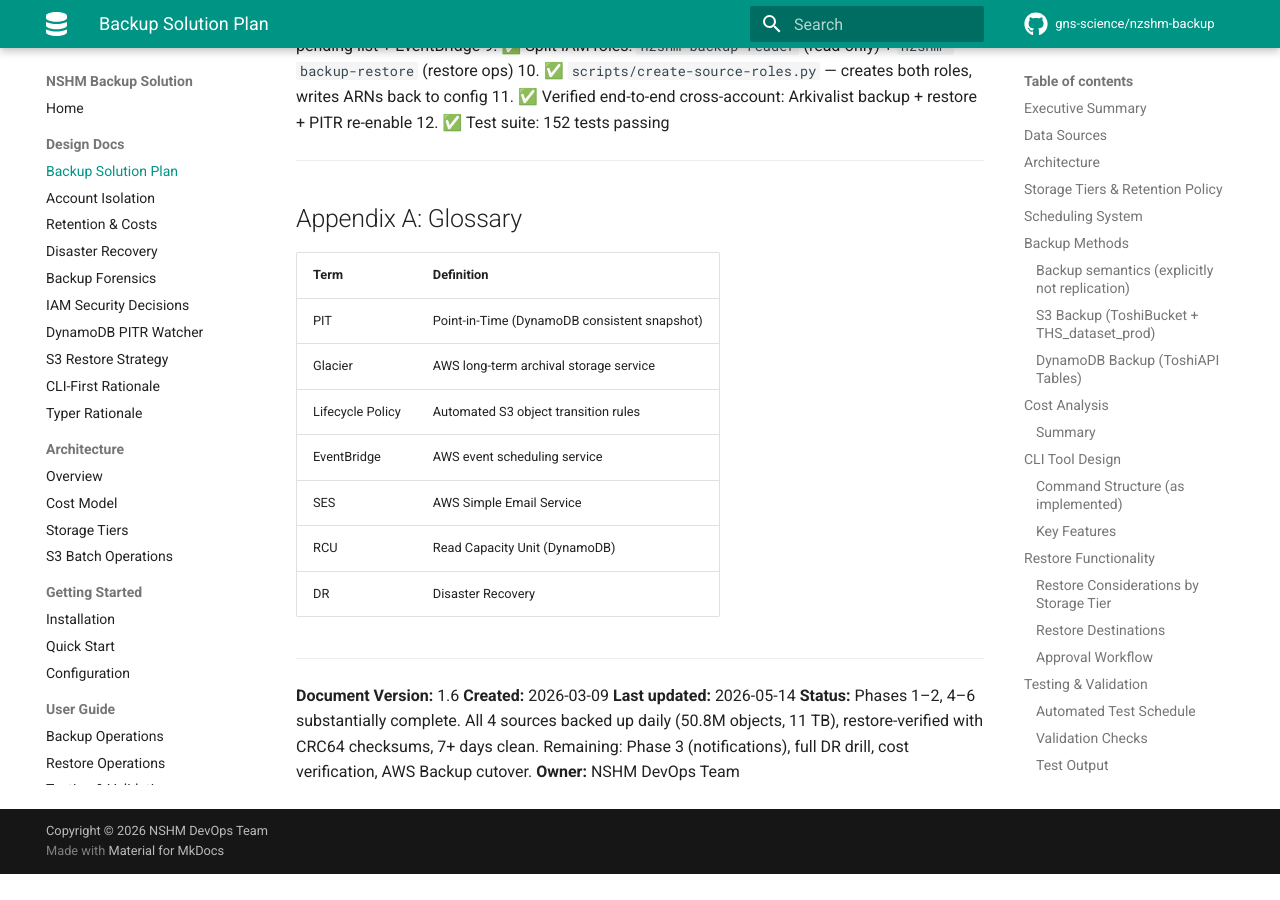
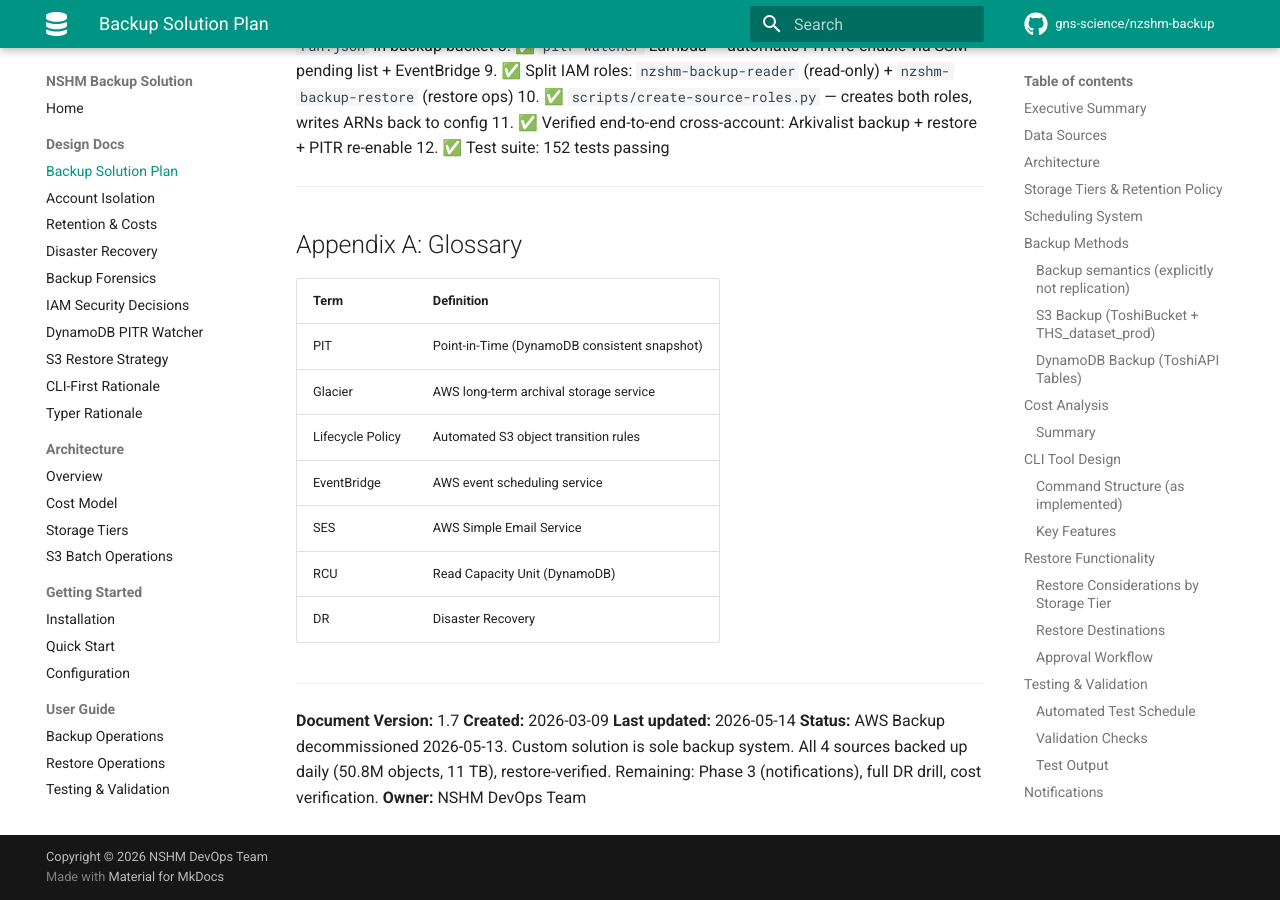
Before and after one commit to GNS-Science/aws-snapshot, an MkDocs documentation site: the page built from docs/design/backup-solution-plan.md, in a window 1280 px wide and 900 px high, scrolled down 16823 px. Built offline with MkDocs 1.6.1 and Material for MkDocs 9.7.7, drawn with Linux system fonts in a browser that asks for light colours; comment, search, counter and statistics services are not loaded; the version menu is left out; before the commit the page ends 17697 px from its top, so only the background shows below that; some of the changed text lies outside the part shown.

Commit message:
docs: record AWS Backup decommission (2026-05-13)
AWS Backup removed — custom solution is now sole backup system.
$1,700/month → ~$10/month (~97% savings, ~$20K NZD/year).

```diff
--- a/docs/design/backup-solution-plan.md
+++ b/docs/design/backup-solution-plan.md
@@ -414,7 +414,8 @@
 - [x] `.env` support for CLI convenience (python-dotenv)
 - [ ] Restore drill against NSHM production data (`test full-drill`)
 - [ ] Cost verification after first month (scheduled June 2026)
-- [ ] Cutover planning + AWS Backup decommission
+- [x] **AWS Backup decommissioned** (2026-05-13) — custom solution is now the
+  sole backup system for all NSHM production data
 
 ---
 
@@ -638,7 +639,7 @@
 
 ---
 
-**Document Version:** 1.6
+**Document Version:** 1.7
 **Created:** 2026-03-09  **Last updated:** 2026-05-14
-**Status:** Phases 1–2, 4–6 substantially complete. All 4 sources backed up daily (50.8M objects, 11 TB), restore-verified with CRC64 checksums, 7+ days clean. Remaining: Phase 3 (notifications), full DR drill, cost verification, AWS Backup cutover.
+**Status:** AWS Backup decommissioned 2026-05-13. Custom solution is sole backup system. All 4 sources backed up daily (50.8M objects, 11 TB), restore-verified. Remaining: Phase 3 (notifications), full DR drill, cost verification.
 **Owner:** NSHM DevOps Team
```
